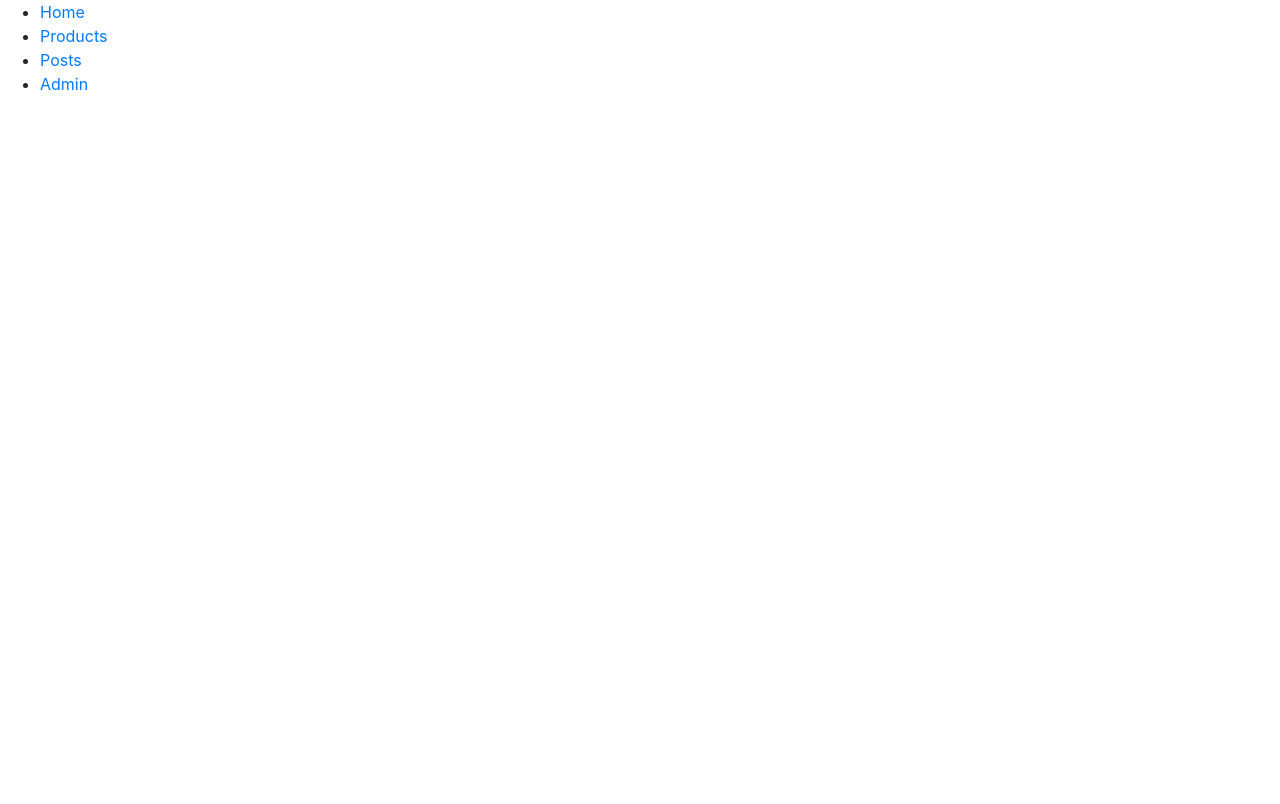
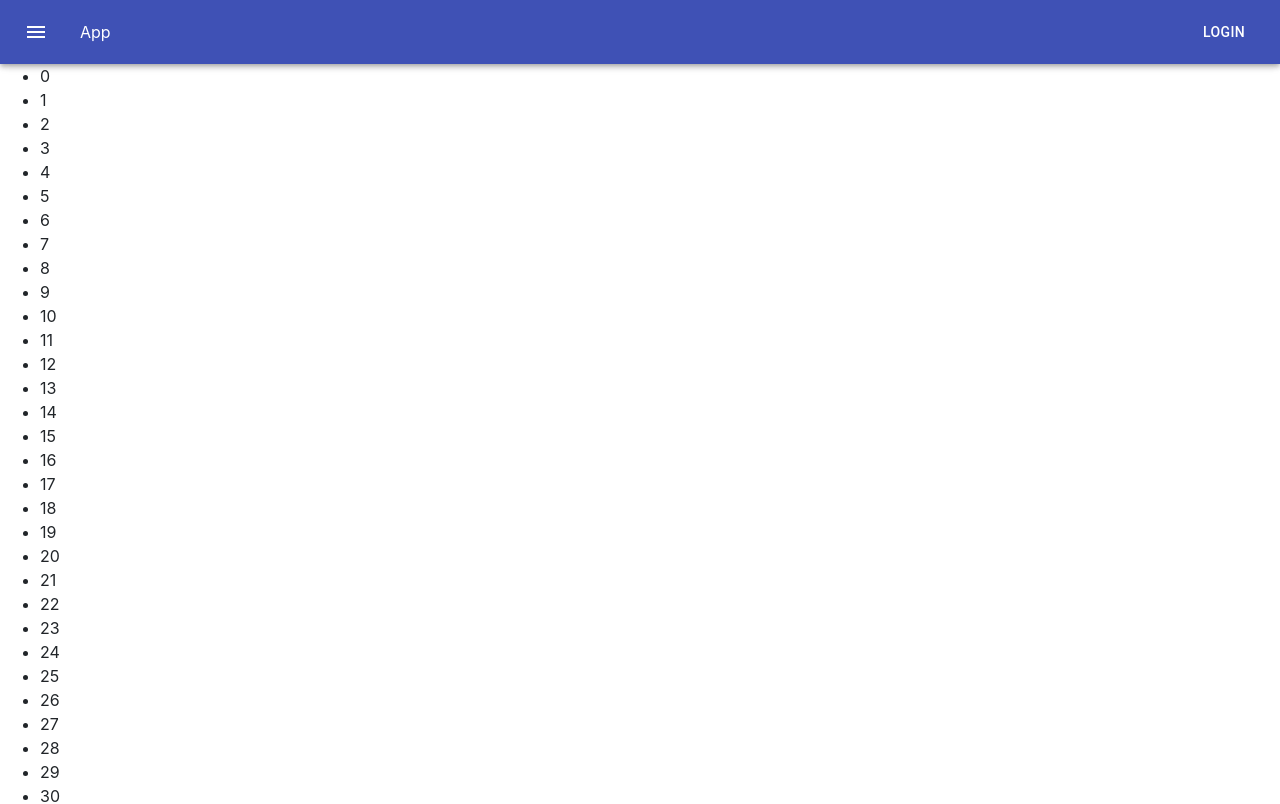
Before and after one commit to rafiurrafi/react-playground, a React (Create React App) app: page / in a window 1280 px wide. Shown: the top 804 px of the page. Built offline with nearby package versions, Linux system fonts and the light colour scheme.

Commit message:
Many supplimentary task added

```diff
--- /dev/null
+++ b/src/99. Material-ui/fixedPosition.jsx
@@ -0,0 +1,47 @@
+import React from "react";
+import { withStyles } from "@material-ui/core/styles";
+import AppBar from "@material-ui/core/AppBar";
+import Toolbar from "@material-ui/core/Toolbar";
+import Typography from "@material-ui/core/Typography";
+import Button from "@material-ui/core/Button";
+import IconButton from "@material-ui/core/IconButton";
+import MenuIcon from "@material-ui/icons/Menu";
+const styles = (theme) => ({
+  root: {
+    flexGrow: 1,
+  },
+  flex: {
+    flex: 1,
+  },
+  menuButton: {
+    marginLeft: -12,
+    marginRight: 20,
+  },
+  toolbarMargin: theme.mixins.toolbar,
+});
+const FixedPosition = (props) => {
+  const { classes } = props;
+  return (
+    <div className={classes.root}>
+      <AppBar>
+        <Toolbar>
+          <IconButton className={classes.menuButton} color="inherit">
+            <MenuIcon />
+          </IconButton>
+          <Typography variant="title" color="inherit" className={classes.flex}>
+            App
+          </Typography>
+          <Button color="inherit">Login</Button>
+        </Toolbar>
+      </AppBar>
+      <div className={classes.toolbarMargin}></div>
+      <ul>
+        {new Array(500).fill(null).map((v, i) => (
+          <li key={i}>{i}</li>
+        ))}
+      </ul>
+    </div>
+  );
+};
+
+export default withStyles(styles)(FixedPosition);
--- a/src/App.js
+++ b/src/App.js
@@ -1,18 +1,10 @@
 import React, { Component } from "react";
-import NavBar from "./routing-practise/components/navbar";
-import Products from "./routing-practise/components/products";
-import Posts from "./routing-practise/components/posts";
-import Home from "./routing-practise/components/home";
-import Dashboard from "./routing-practise/components/admin/dashboard";
-import ProductDetails from "./routing-practise/components/productDetails";
-import NotFound from "./routing-practise/components/notFound";
-// import "./App.css";
-
+import FixedPosition from "./99. Material-ui/fixedPosition";
 class App extends Component {
   render() {
     return (
       <div>
-        <NavBar />
+        <FixedPosition />
       </div>
     );
   }
--- a/src/index.js
+++ b/src/index.js
@@ -1,4 +1,10 @@
 import React from "react";
 import ReactDOM from "react-dom";
 import App from "./App";
-ReactDOM.render(<App />, document.getElementById("root"));
+import { BrowserRouter } from "react-router-dom";
+ReactDOM.render(
+  <BrowserRouter>
+    <App />
+  </BrowserRouter>,
+  document.getElementById("root")
+);
--- a/src/routing-practise/components/navbar.jsx
+++ b/src/routing-practise/components/navbar.jsx
@@ -1,19 +1,19 @@
 import React from "react";
-
+import { Link } from "react-router-dom";
 const NavBar = () => {
   return (
     <ul>
       <li>
-        <a href="/">Home</a>
+        <Link href="/">Home</Link>
       </li>
       <li>
-        <a href="/products">Products</a>
+        <Link href="/products">Products</Link>
       </li>
       <li>
-        <a href="/posts/2018/06">Posts</a>
+        <Link href="/posts/2018/06">Posts</Link>
       </li>
       <li>
-        <a href="/admin">Admin</a>
+        <Link href="/admin">Admin</Link>
       </li>
     </ul>
   );
```
Also changed, not shown: src/99. Material-ui/appbar.jsx (deleted, +0 -54 lines), src/99. Material-ui/breakpoints.jsx (added, +38 -0 lines), src/99. Material-ui/drawer.jsx (deleted, +0 -24 lines), src/99. Material-ui/listItems.jsx (deleted, +0 -27 lines).
